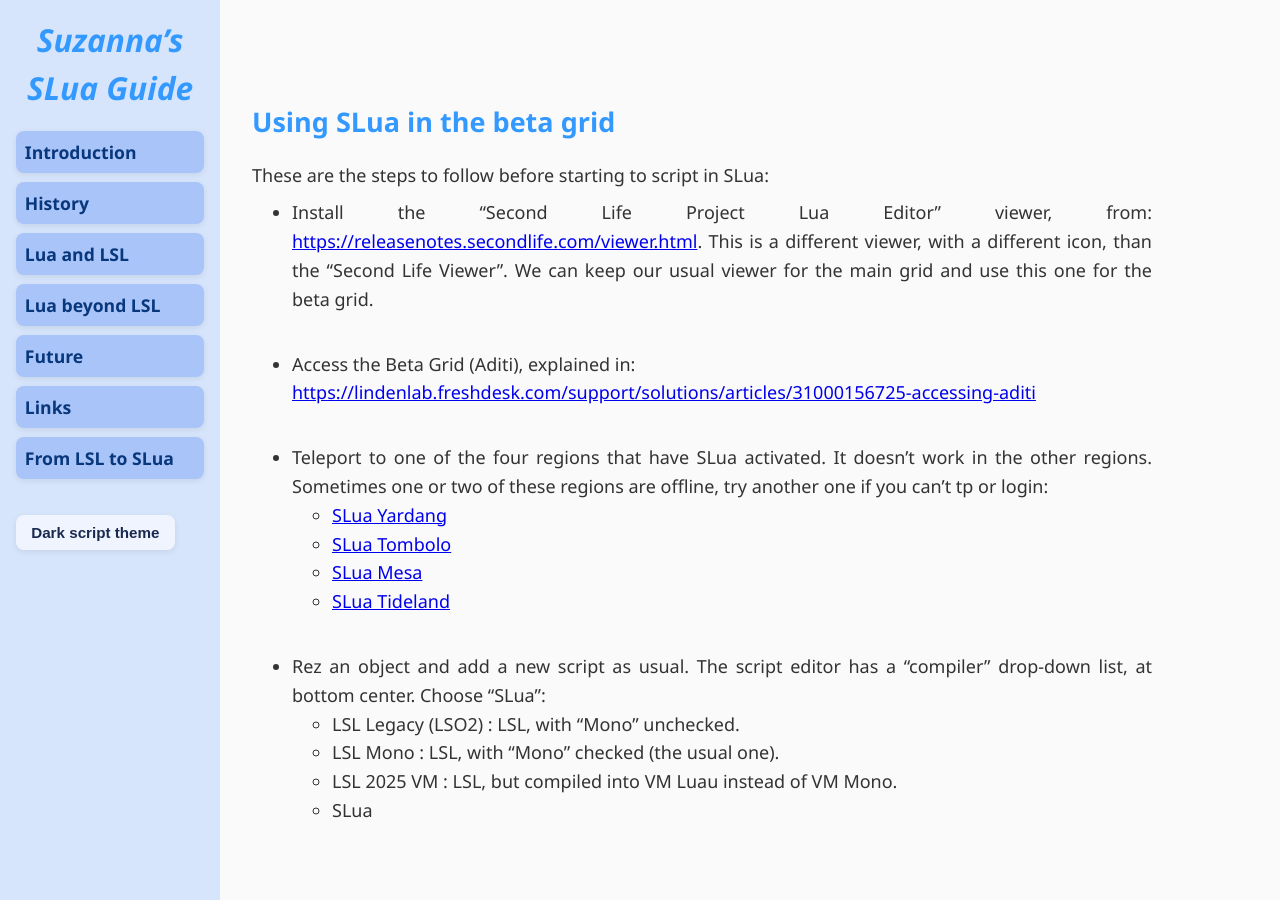
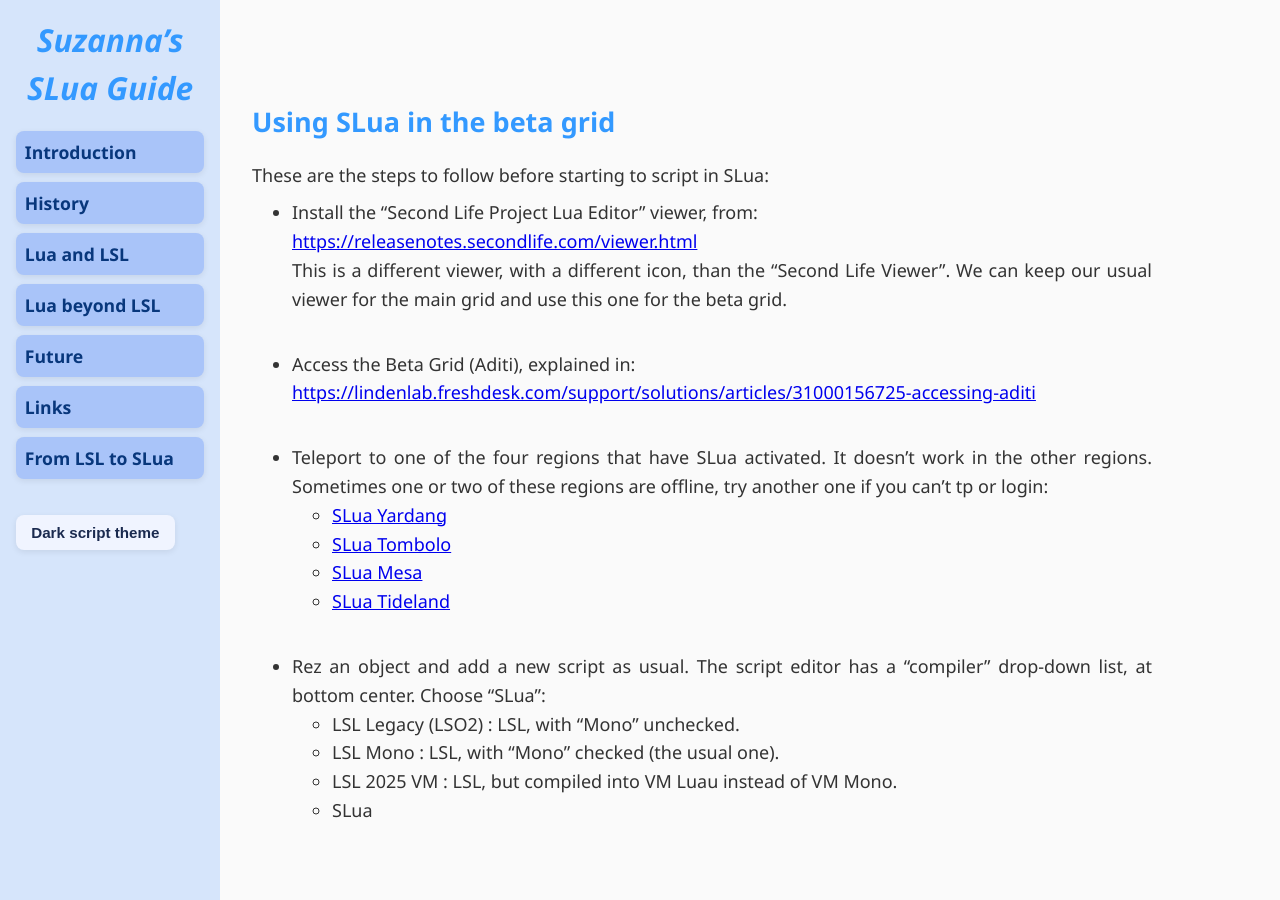
Before and after one commit to Suzanna-Linn/slua, a Jekyll site: the page built from docs/moving-using.md, in a window 1280 px wide. Built offline with Jekyll 4.4.1, drawn with Linux system fonts in a browser that asks for light colours; nearby versions of some CDN libraries; our own code applies the rules of GitHub Pages for plain Markdown files; comment, search, counter and statistics services are not loaded; some of the changed lines change nothing that is shown.

Commit message:
Update moving-using.md

```diff
--- a/docs/moving-using.md
+++ b/docs/moving-using.md
@@ -2,7 +2,9 @@
 
 These are the steps to follow before starting to script in SLua:
 
-* Install the "Second Life Project Lua Editor" viewer, from: <https://releasenotes.secondlife.com/viewer.html>. This is a different viewer, with a different icon, than the "Second Life Viewer". We can keep our usual viewer for the main grid and use this one for the beta grid.
+* Install the "Second Life Project Lua Editor" viewer, from:
+  <https://releasenotes.secondlife.com/viewer.html>
+  This is a different viewer, with a different icon, than the "Second Life Viewer". We can keep our usual viewer for the main grid and use this one for the beta grid.
 
 * Access the Beta Grid (Aditi), explained in:
   <https://lindenlab.freshdesk.com/support/solutions/articles/31000156725-accessing-aditi>
```
